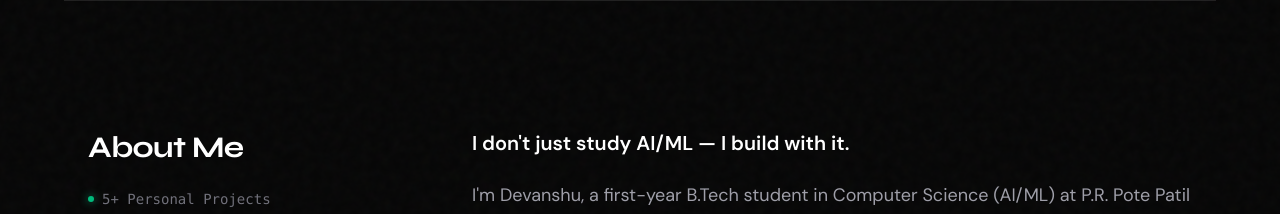
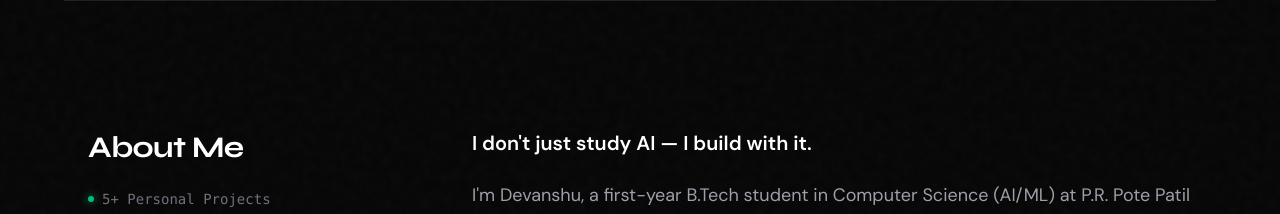
Before and after one commit to devanshu651/portfolio, a Next.js app: page / in a window 1280 px wide. Shown: the part 800-1014 px from the top of the page. Built offline with nearby package versions, Linux system fonts and the light colour scheme.

Commit message:
chore: simplify bio headline to 'I don't just study AI — I build with it'

```diff
--- a/app/page.tsx
+++ b/app/page.tsx
@@ -209,7 +209,7 @@ export default function Home() {
 
           <div className="md:col-span-2 space-y-6 text-lg text-zinc-400 leading-relaxed font-sans">
             <p className="text-white font-semibold text-xl">
-              I don&apos;t just study AI/ML — I build with it.
+              I don&apos;t just study AI — I build with it.
             </p>
             <p>
               I&apos;m Devanshu, a first-year B.Tech student in Computer Science (AI/ML) at P.R. Pote Patil College of Engineering &amp; Management. I&apos;ve completed four virtual internships with globally recognized organizations — HPE, AWS, Deloitte, and Tata Group — gaining real, hands-on experience across software engineering, cloud architecture, data analytics, and GenAI.
```
